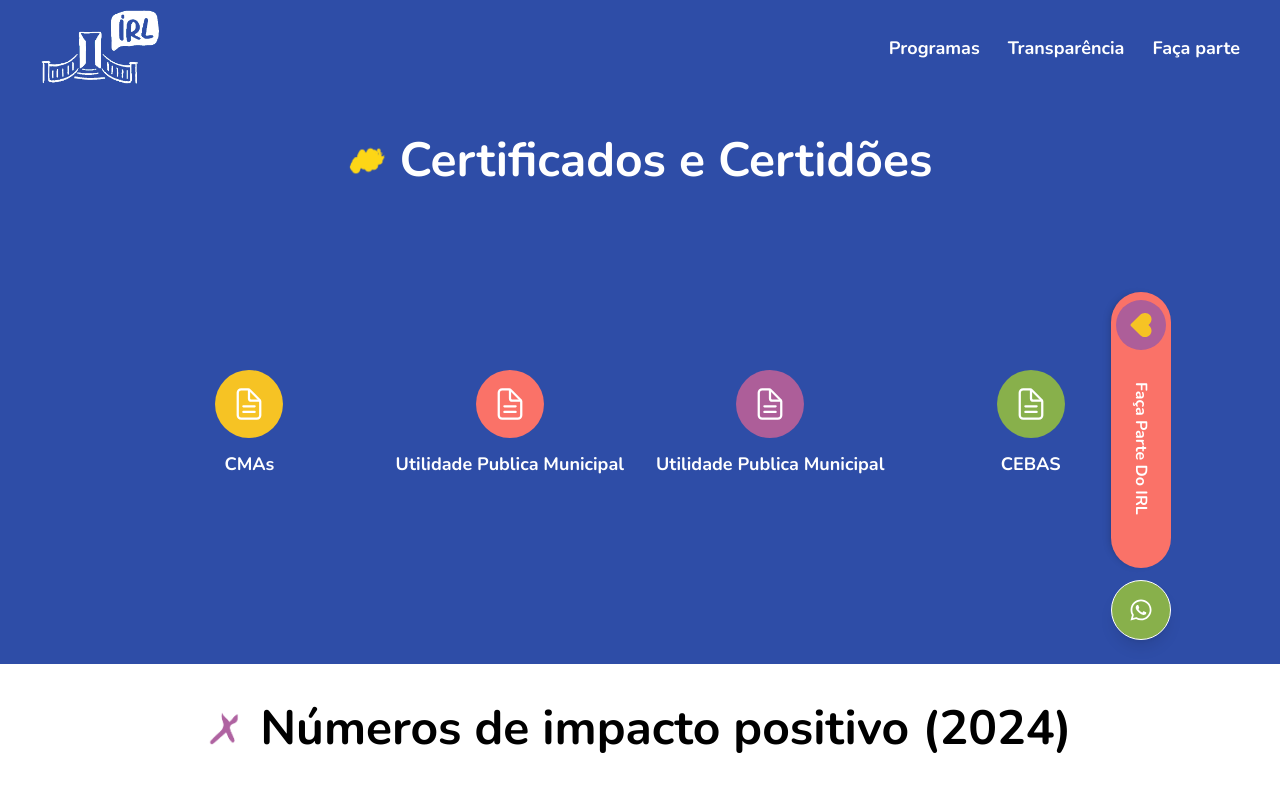
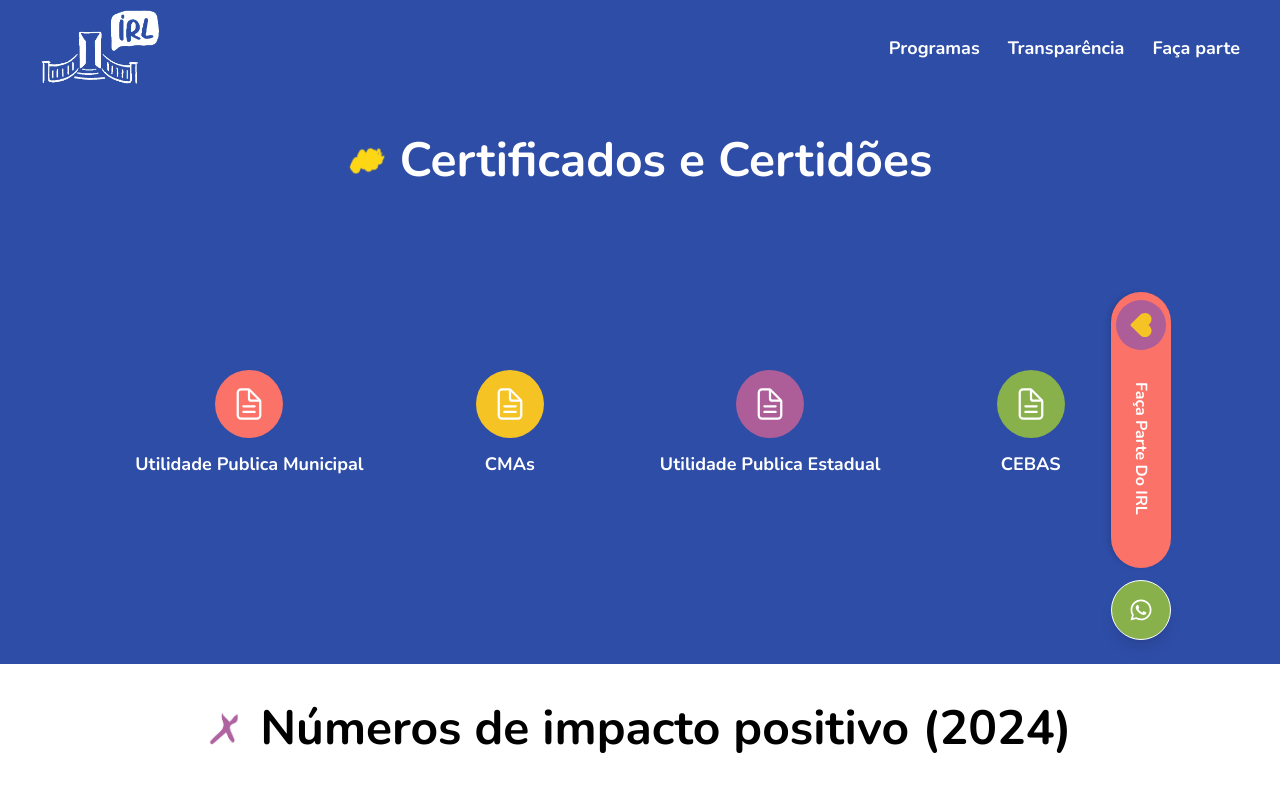
Before and after one commit to flaviare1s/irl, a React (Vite) app: page /transparencia in a window 1280 px wide. Shown: the top 798 px of the page. Built offline with nearby package versions, Linux system fonts and the light colour scheme.

Commit message:
Update Certificados.jsx

```diff
--- a/src/components/Certificados.jsx
+++ b/src/components/Certificados.jsx
@@ -13,9 +13,9 @@ export const Certificados = () => {
       </div>
       <div className="flex flex-col lg:flex-row justify-center items-center">
         <div className="grid grid-cols-1 sm:grid-cols-2 lg:grid-cols-4 gap-8 lg:min-h-[400px]">
+          <Certificado bgColor="bg-living-coral" nome="Utilidade Publica Municipal" />
           <Certificado bgColor="bg-freesia" nome="CMAs" />
-          <Certificado bgColor="bg-living-coral" nome="Utilidade Publica Municipal" />
-          <Certificado bgColor="bg-radiant-orchid" nome="Utilidade Publica Municipal" />
+          <Certificado bgColor="bg-radiant-orchid" nome="Utilidade Publica Estadual" />
           <Certificado bgColor="bg-greenery" nome="CEBAS" />
         </div>
         <div className="mt-10">
```
